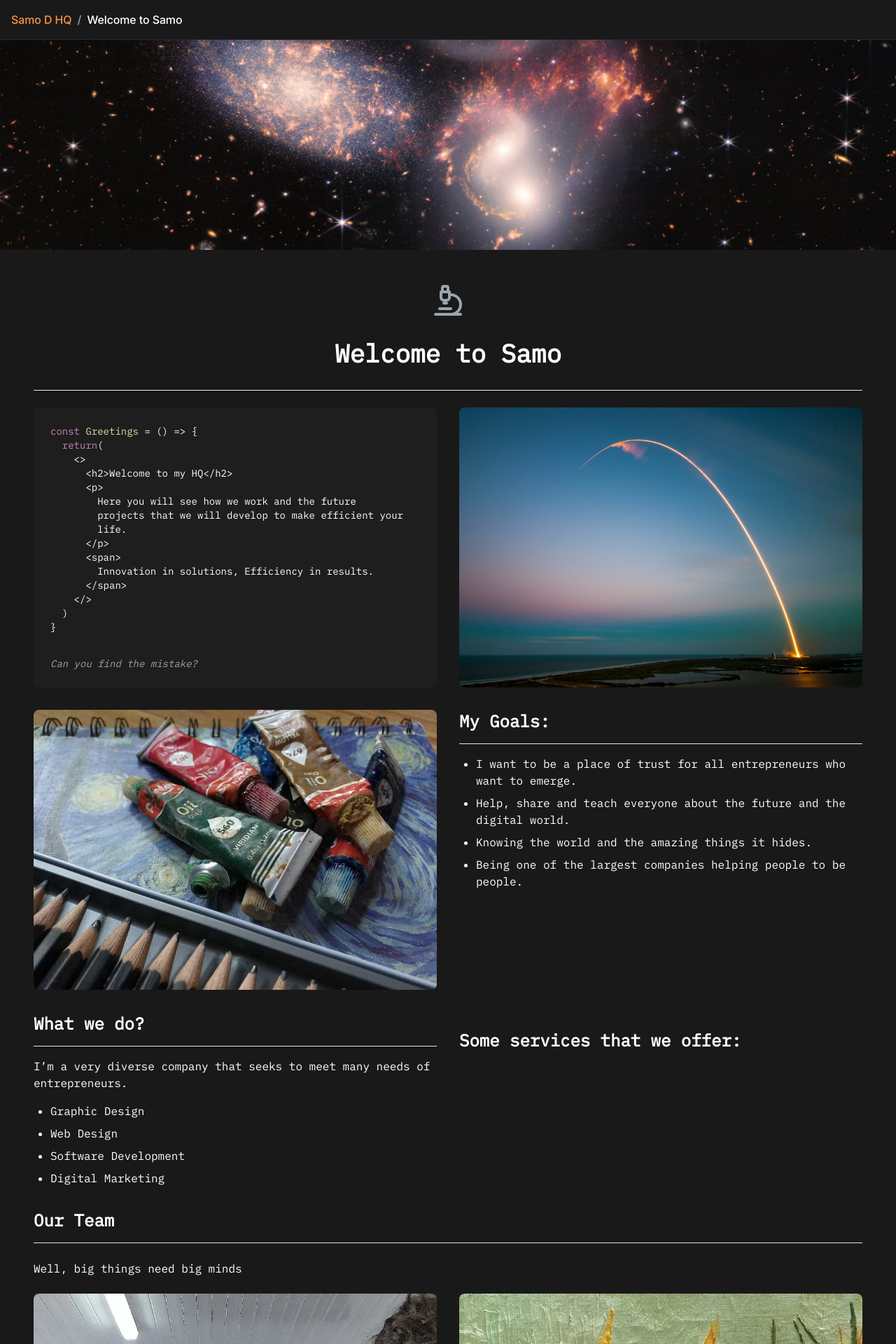
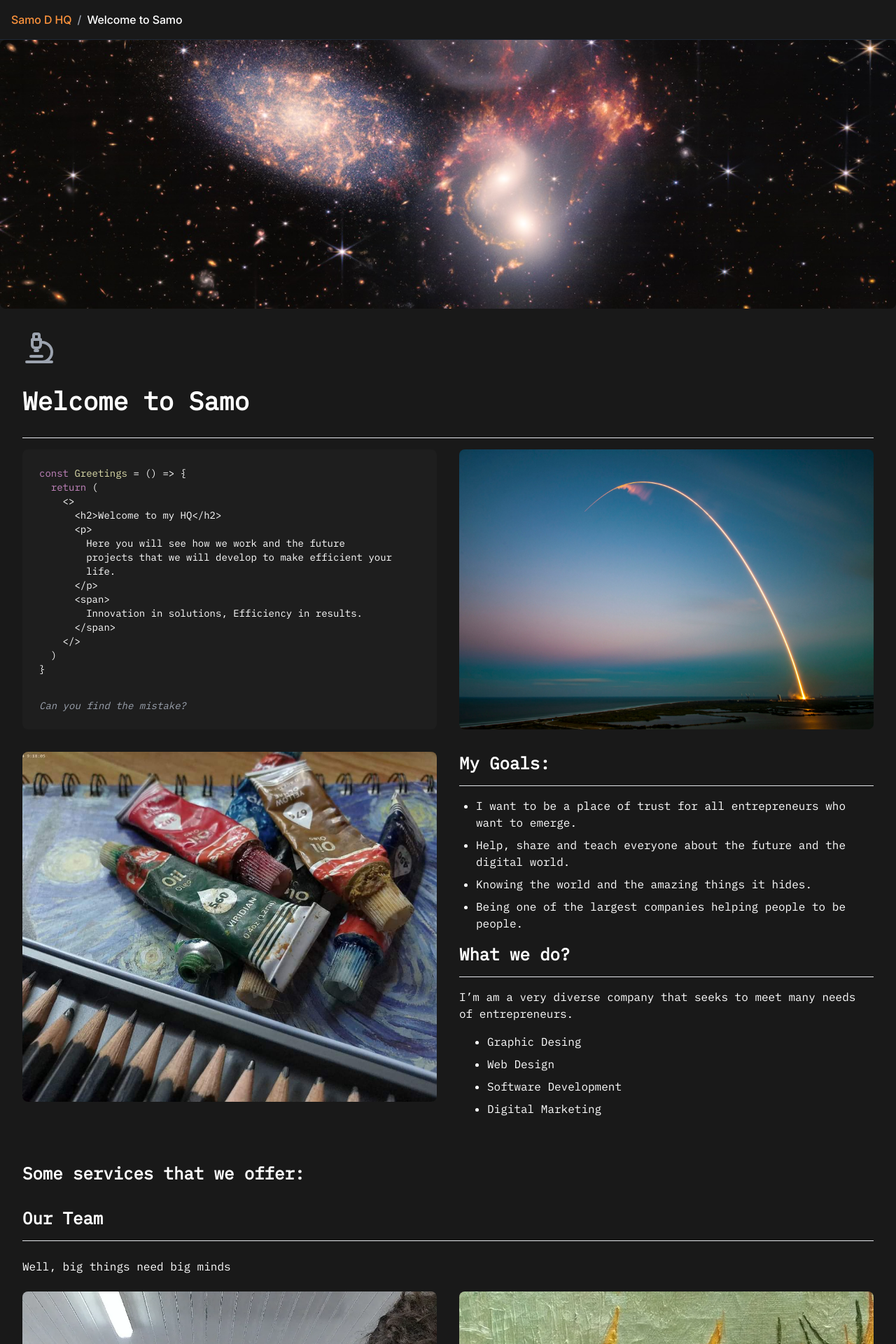
Before and after one commit to Albertscpv/landingsamo, a Next.js app: page / in a window 1280 px wide. Shown: the top 1920 px of the page at 70% size. Built offline with nearby package versions, Linux system fonts and the light colour scheme; what @midudev/tailwind-animations would draw is missing.

Commit message:
responsive v2

```diff
--- a/src/app/components/Banner.tsx
+++ b/src/app/components/Banner.tsx
@@ -1,18 +1,19 @@
-import Image from "next/image"
+import Image from "next/image";
+
 const Banner = () => {
-    return(
-        <div className="relative h-[300px] w-full">
+  return (
+    <div className="relative h-72 sm:h-96 w-full">
       <Image
         src="/3Hermanos.jpg"
         alt="Space galaxy banner"
-          width={1200}
-          height={300}
-          className="w-full h-full object-cover"
+        fill
+        className="object-cover rounded-lg"
       />
       {/* <div className="absolute top-4 right-4 flex gap-2">
           Posibles funciones extra
       </div> */}
     </div>
-    )
-}
+  );
+};
+
 export default Banner;
--- a/src/app/components/CodeComponent.tsx
+++ b/src/app/components/CodeComponent.tsx
@@ -1,10 +1,12 @@
 const CodeComponent = () => {
-    return(
-        <div className="bg-[#1E1E1E] rounded-lg p-6 font-mono text-sm">
-        <pre className="text-white">
+  return (
+    <div className="bg-[#1E1E1E] rounded-lg p-6 font-mono text-sm overflow-x-auto">
+      <pre className="text-white">
+        <code>
           <span className="text-[#C586C0]">const</span>{" "}
-          <span className="text-[#DCDCAA]">Greetings</span> = () ={">"} {"{"}
-          {"\n"}  <span className="text-[#C586C0]">return</span>({"\n"}    {"<>"}
+          <span className="text-[#DCDCAA]">Greetings</span> = () =&gt; {"{"}
+          {"\n"}  <span className="text-[#C586C0]">return</span> (
+          {"\n"}    {"<>"}
           {"\n"}      {"<h2>"}Welcome to my HQ{"</h2>"}
           {"\n"}      {"<p>"}
           {"\n"}        Here you will see how we work and the future
@@ -17,9 +19,10 @@ const CodeComponent = () => {
           {"\n"}    {"</>"}
           {"\n"}  )
           {"\n"}{"}"}
-        </pre>
-        <p className="mt-8 text-gray-400 italic">Can you find the mistake?</p>
-      </div>
-    )
-}
+        </code>
+      </pre>
+      <p className="mt-8 text-gray-400 italic">Can you find the mistake?</p>
+    </div>
+  );
+};
 export default CodeComponent;
--- a/src/app/globals.css
+++ b/src/app/globals.css
@@ -21,23 +21,6 @@
 }
 
 body {
-  font-family: "Geist-Sans", 'sans-serif';
   background: var(--background);
-  background-size: cover;
   color: var(--text);
 }
-
-#home{
-  display: grid;
-  width: full;
-  grid-template-areas: "main s-main"
-                       "main s-main"
-                       "team team"
-                       "team team"
-
-                       ;
-  grid-template-columns: 2fr;
-  grid-template-rows: 2fr;
-  place-content: center;
-  justify-items: center;
-}
--- a/src/app/page.tsx
+++ b/src/app/page.tsx
@@ -14,89 +14,76 @@ export default function WelcomePage() {
       <Banner/>
 
       {/* Main Content */}
-  <main className="p-4 sm:p-12 font-mono">
-    {/* Icon Section */}
-  <div className="mb-6 sm:mb-8 flex justify-center">
-    <MicroscopeIcon className="w-10 h-10 sm:w-12 sm:h-12 text-gray-400" />
+      <main className="p-8 font-mono">
+        <div className="mb-8">
+          <MicroscopeIcon className="w-12 h-12 text-gray-400" />
         </div>
-
-  {/* Title Section */}
-  <h1 className="text-3xl sm:text-4xl font-bold mb-6 sm:mb-8 text-center">Welcome to Samo</h1>
-  <hr className="mb-4 sm:mb-6" />
-
-  {/* Content Grid */}
-  <div className="grid gap-6 sm:gap-8 md:grid-cols-2">
+        <h1 className="text-4xl font-mono font-bold mb-8">Welcome to Samo</h1>
+        <hr className="mb-4"/>
+        <div className="grid md:grid-cols-2 gap-8">
           {/* Code Section */}
-    <CodeComponent />
-
+            <CodeComponent/>
           {/* Image Section */}
-    <div className="relative h-[300px] sm:h-[400px]">
+          <div className="relative h-[400px]">
             <Image
               src="/rocket.jpg"
               alt="Rocket launch trail"
               width={600}
               height={400}
-        className="w-[100%] h-[100%] object-cover rounded-lg"
+              className="w-full h-full object-cover rounded-lg"
             />
           </div>
-    <div className="relative h-[300px] sm:h-[400px]">
+          <div className="relative h-[500px]">
             <Image
               src="/Arte.jpeg"
               alt="Rocket launch trail"
               width={600}
-        height={400}
-        className="w-[100%] h-[100%] object-cover rounded-lg"
+              height={500}
+              className="w-full h-full object-cover rounded-lg"
             />
           </div>
-
-    {/* Goals Section */}
           <div>
-      <h2 className="text-xl sm:text-2xl font-bold mb-4">My Goals:</h2>
-      <hr className="mb-4" />
-      <ul className="list-disc space-y-2 pl-4 sm:pl-6">
-        <li>I want to be a place of trust for all entrepreneurs who want to emerge.</li>
+          <div>
+            <h2 className="text-2xl font-bold mb-4">My Goals: </h2>
+            <hr className="mb-4"/>
+            <ul className="list-disc space-y-2 pl-6 mb-4">
+              <li>I want to be a place of trust for all entrepreneurs who want to emerge. </li>
               <li>Help, share and teach everyone about the future and the digital world.</li>
               <li>Knowing the world and the amazing things it hides.</li>
               <li>Being one of the largest companies helping people to be people.</li>
             </ul>
           </div>
-
-    {/* What We Do Section */}
             <div>
-      <h2 className="text-xl sm:text-2xl font-bold mb-4">What we do?</h2>
-      <hr className="mb-4" />
-      <p className="mb-4">
-        I’m a very diverse company that seeks to meet many needs of entrepreneurs.
-      </p>
-      <ul className="list-disc space-y-2 pl-4 sm:pl-6">
-        <li>Graphic Design</li>
+              <h2 className="text-2xl font-bold mb-4">What we do?</h2>
+            <hr className="mb-4"/>
+              <p>I’m am a very diverse company that seeks to meet many needs of entrepreneurs.</p>
+              <ul className="list-disc space-y-2 pl-6 m-4">
+                <li>Graphic Desing</li>
                 <li>Web Design</li>
                 <li>Software Development</li>
                 <li>Digital Marketing</li>
               </ul>
             </div>
-
-    {/* Services Section */}
-    <div className="my-4 sm:my-6">
-      <h2 className="text-xl sm:text-2xl font-bold mb-4">Some services that we offer:</h2>
+          </div>
+          <div className="my-4">
+            <h2 className="text-2xl font-bold mb-4">Some services that we offer: </h2>
           </div>
         </div>
-
-  {/* Team Section */}
-  <div className="mt-8">
-    <h2 className="text-xl sm:text-2xl font-bold mb-4">Our Team</h2>
-    <hr className="mb-6" />
+        <div>
+          <h2 className="text-2xl font-bold mb-4">Our Team</h2>
+          <hr className="mb-6"/>
           <p>Well, big things need big minds</p>
-    <div className="grid gap-6 sm:gap-8 sm:grid-cols-2 my-6">
+        <div className="grid md:grid-cols-2 gap-8 my-6">
             <div>
               <Image
                 src="/CharlaCTPE.webp"
                 alt="Rocket launch trail"
                 width={600}
                 height={500}
-          className="w-[100%] h-[100%] object-cover rounded-lg"
+                className="w-full h-full object-cover rounded-lg"
               />
-        <h3 className="mt-4 font-semibold">Christopher Monge, Albert</h3>
+              <h2>Christopher Monge, Albert</h2>
+              <p></p>
             </div>
             <div>
               <Image
@@ -104,14 +91,14 @@ export default function WelcomePage() {
                 alt="Rocket launch trail"
                 width={600}
                 height={500}
-          className="w-[100%] h-[100%] object-cover rounded-lg"
+                className="w-full h-full min-w-[50%] object-cover rounded-lg"
               />
-        <h3 className="mt-4 font-semibold">Susana Porras, Sunny</h3>
+              <h2>Susana Porras, Sunny</h2>
+              <p></p>
             </div>
         </div>
         </div>
       </main>
-
     </div>
   )
 }
```
Lines whose indentation alone changed are shown as unchanged.
